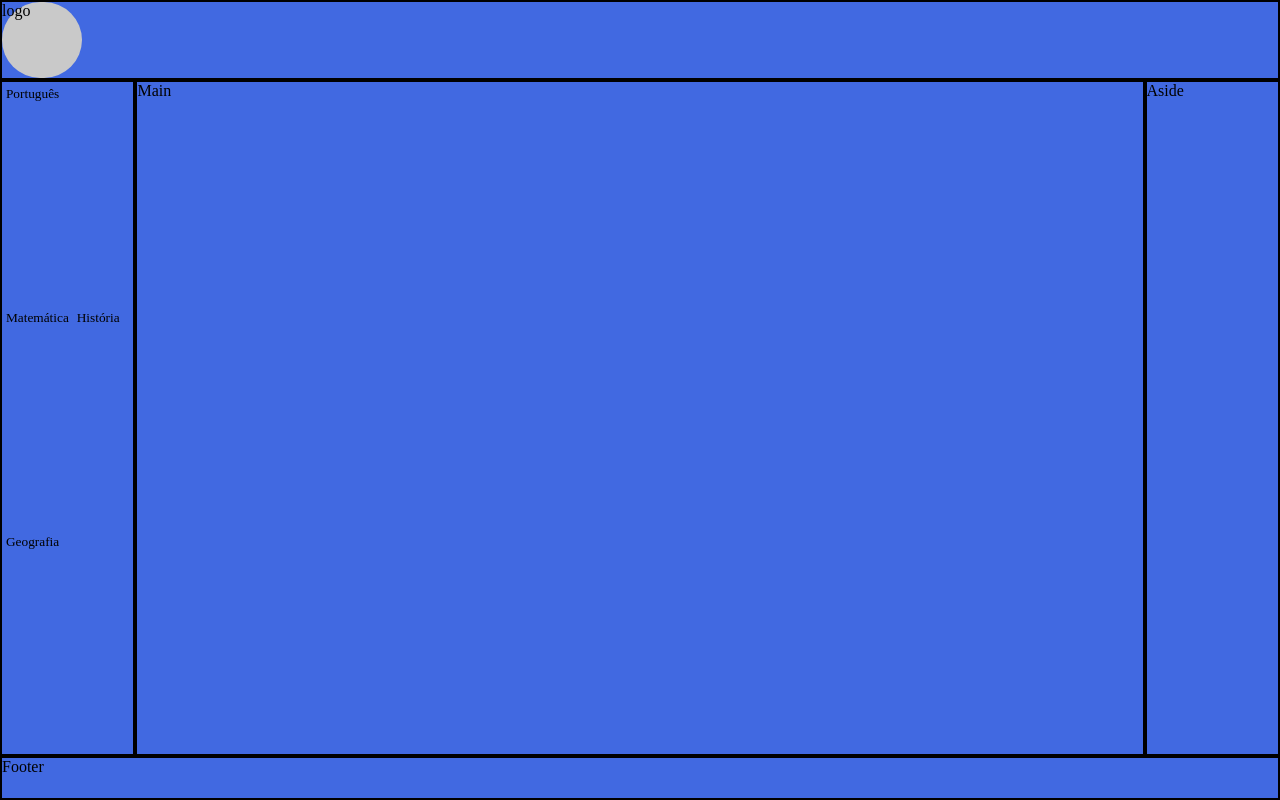
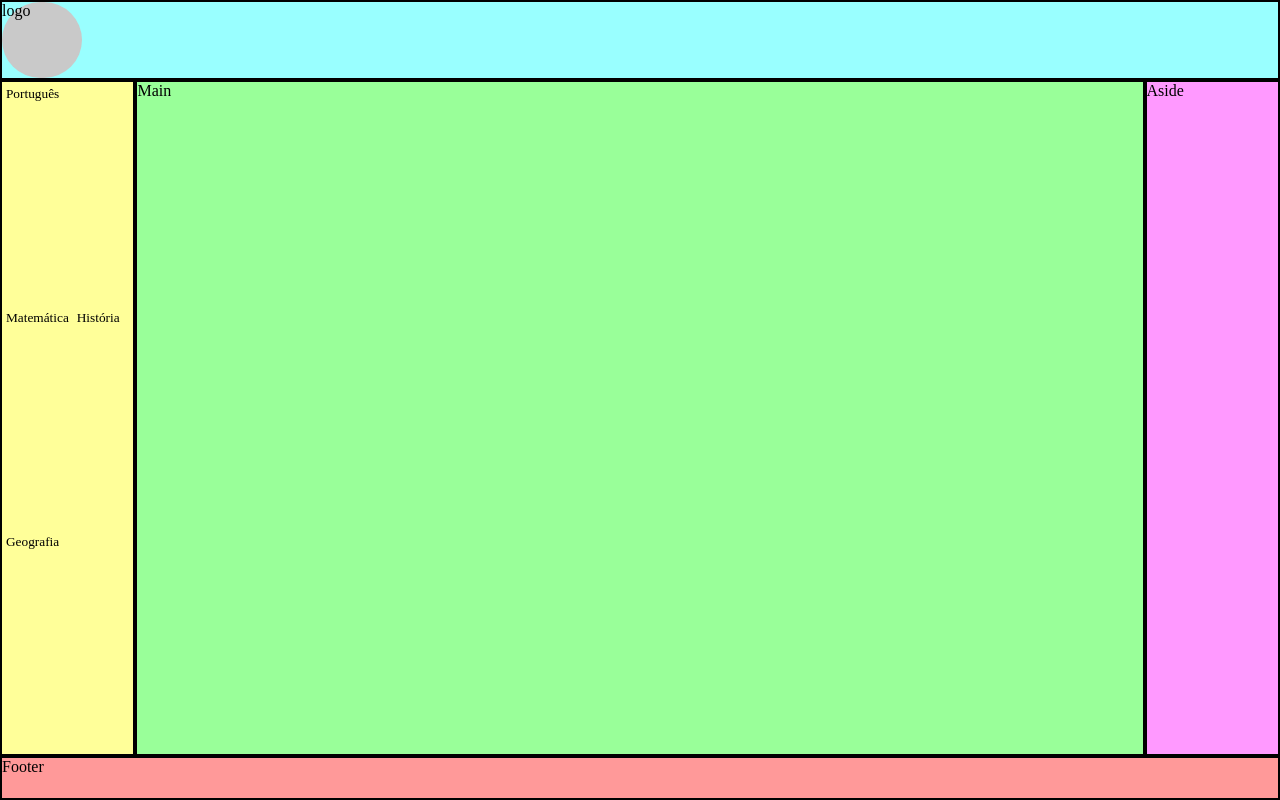
Before and after one commit to iurygdeoliveira/EnemVerso, a plain HTML site: page Fisica.html in a window 1280 px wide. Drawn offline with Linux system fonts and the light colour scheme.

Commit message:
adicionado arquivos de fisica

```diff
--- a/Fisica.css
+++ b/Fisica.css
@@ -15,12 +15,12 @@
 nav, header, main, aside, footer {
   display: flex;
   flex-wrap: wrap;
-  background-color: royalblue;
   border: 2px solid black;
 }
 
 .header {
   flex: 1 1 100%;
+  background-color: #99ffff;
   height: 80px;
 }
 
@@ -47,6 +47,7 @@ header #logo {
 }
 
 .nav {
+  background-color: #ffff99;
   flex: 1 1 100px;
   height: 40px;
 }
@@ -63,16 +64,19 @@ nav a {
 
 .main {
   flex: 20 1 500px;
+  background-color: #99ff99;
   height: calc(100vh - 184px);
   flex-wrap: wrap;
   overflow: auto;
 }
 
 .aside {
+  background-color: #ff99ff;
   flex: 1 1 100px;
 }
 
 .footer {
+  background-color: #ff9999;
   flex: 1 1 100%;
   height: 80px;
 }
```
